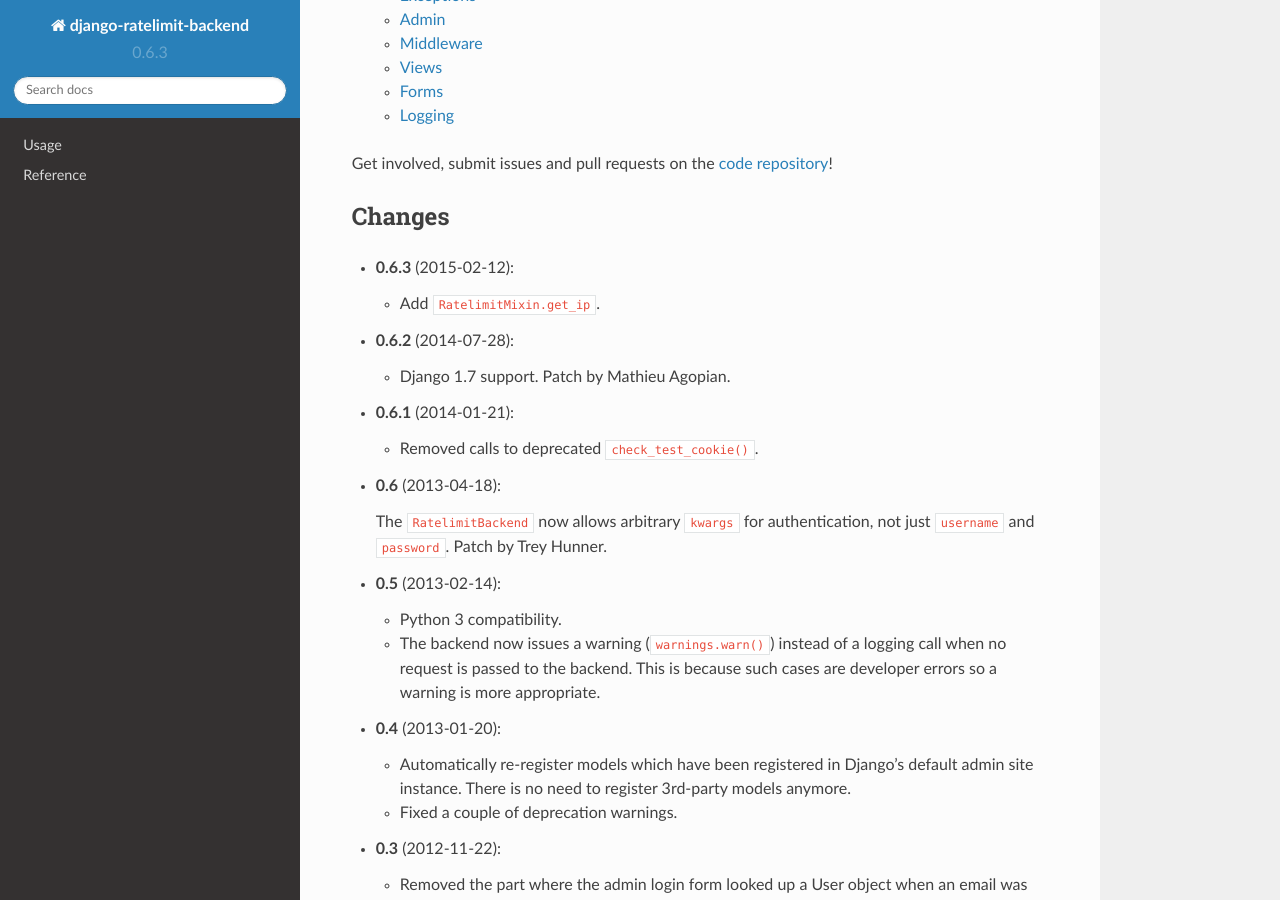
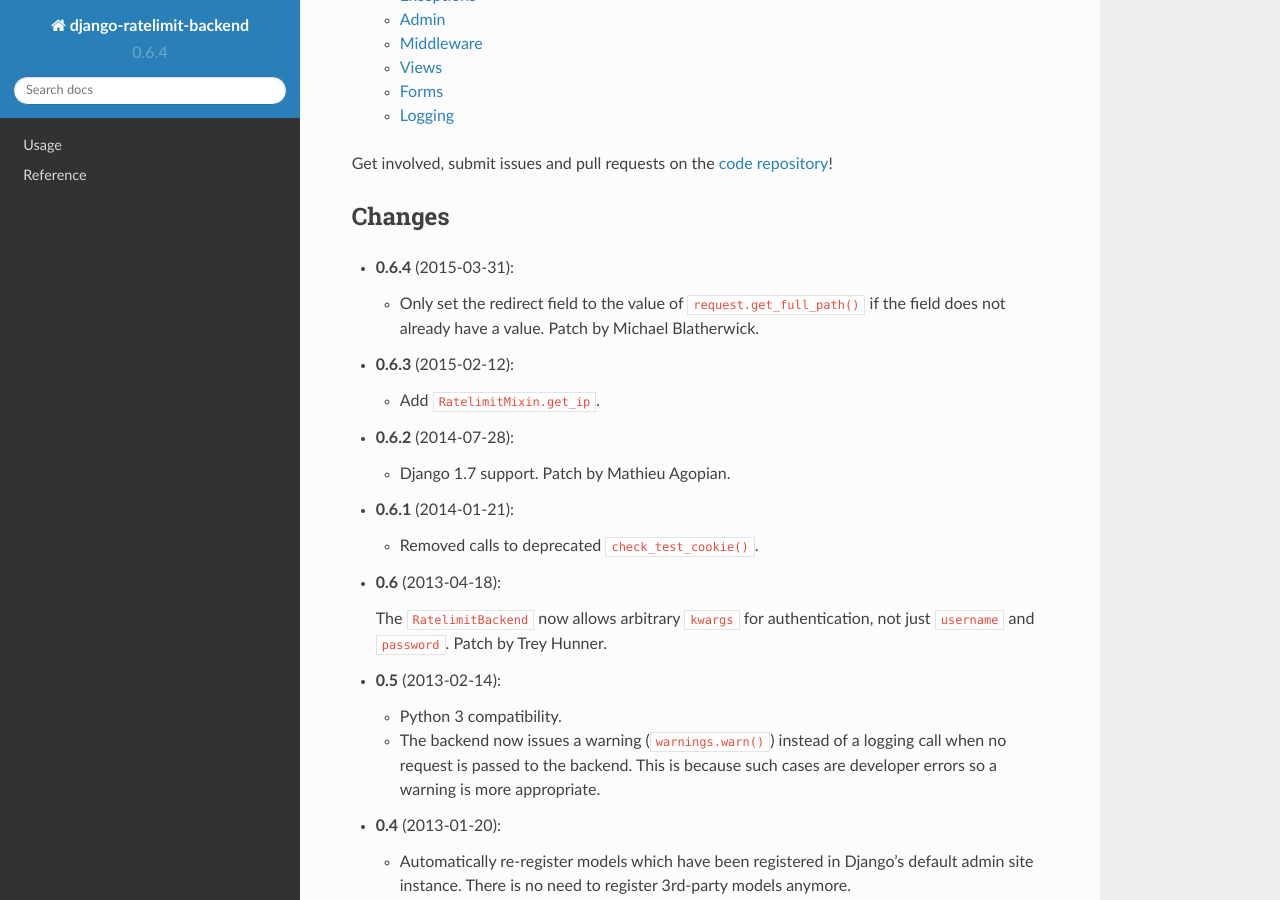
Before and after one commit to brutasse/django-ratelimit-backend, a Sphinx documentation site: the page built from docs/index.rst, in a window 1280 px wide and 900 px high, scrolled down 673 px. Built offline with Sphinx 7.4.7 and the Read the Docs theme 2.0.0, drawn with Linux system fonts in a browser that asks for light colours.

```diff
--- a/docs/conf.py
+++ b/docs/conf.py
@@ -50,9 +50,9 @@ copyright = u'2011-{0}, Bruno Renié'.format(datetime.datetime.today().year)
 # built documents.
 #
 # The short X.Y version.
-version = '0.6.3'
+version = '0.6.4'
 # The full version, including alpha/beta/rc tags.
-release = '0.6.3'
+release = '0.6.4'
 
 # The language for content autogenerated by Sphinx. Refer to documentation
 # for a list of supported languages.
--- a/docs/index.rst
+++ b/docs/index.rst
@@ -27,6 +27,11 @@ Get involved, submit issues and pull requests on the `code repository`_!
 
 Changes
 -------
+
+* **0.6.4** (2015-03-31):
+
+  * Only set the redirect field to the value of ``request.get_full_path()`` if
+    the field does not already have a value. Patch by Michael Blatherwick.
 
 * **0.6.3** (2015-02-12):
 
--- a/ratelimitbackend/__init__.py
+++ b/ratelimitbackend/__init__.py
@@ -1 +1 @@
-__version__ = '0.6.3'
+__version__ = '0.6.4'
```
